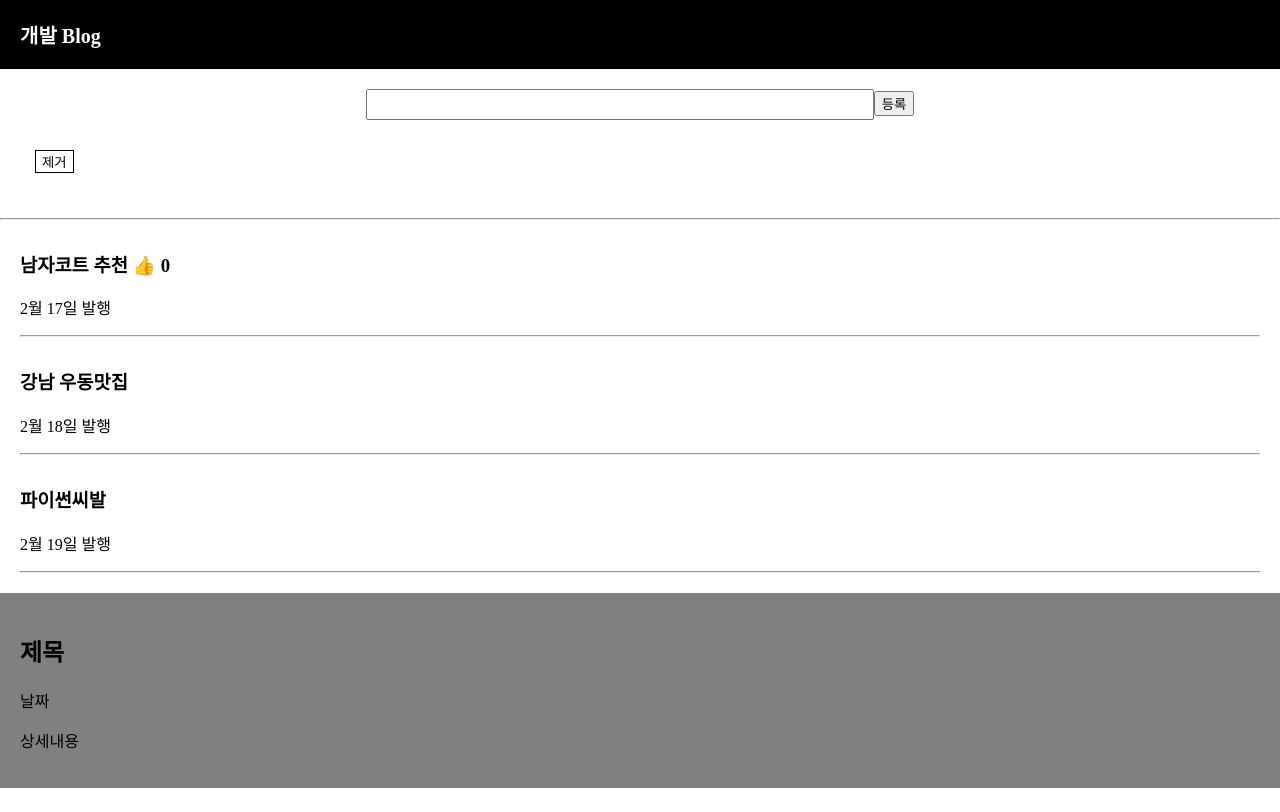
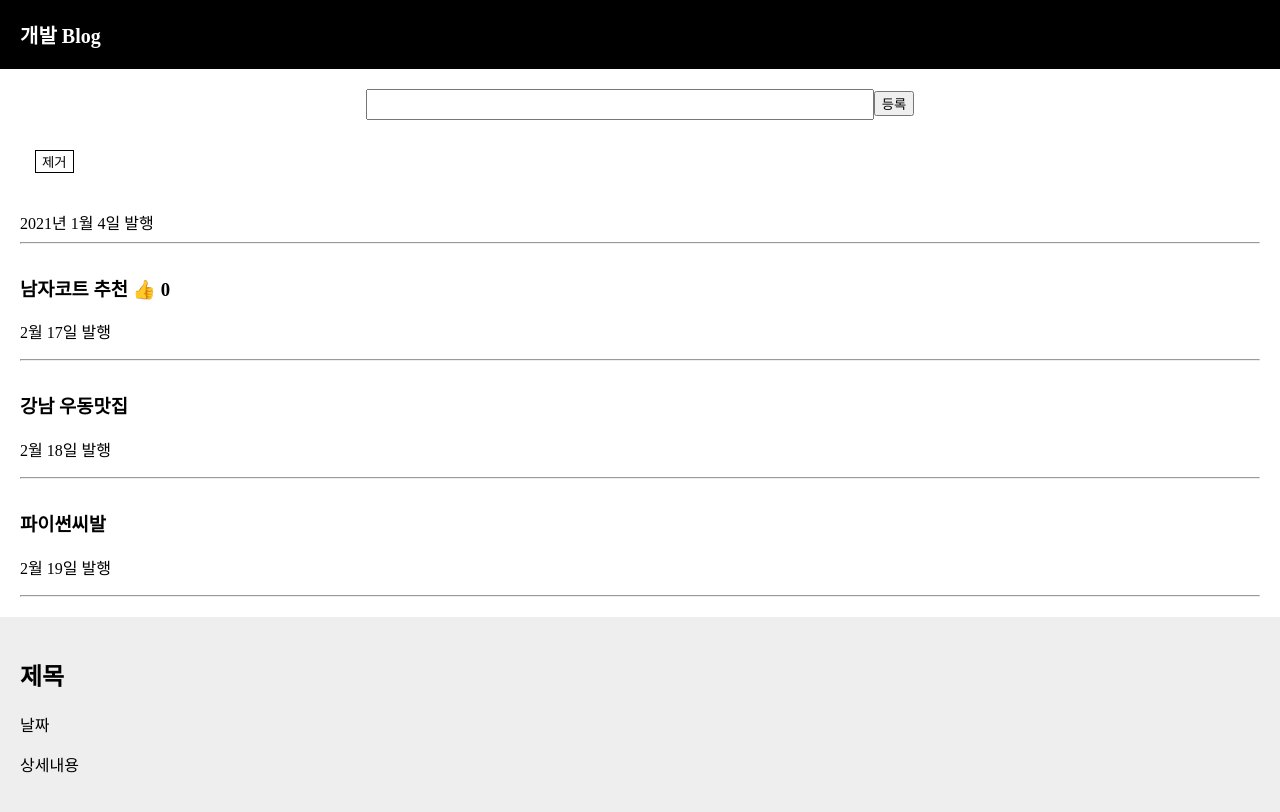
Before and after one commit to yunchan312/WEB, a React (Create React App) app in the folder movielists1/: page / in a window 1280 px wide. Both pictures are taken after a click on the button "등록". Shown: the top 812 px of the page. Built offline with nearby package versions, Linux system fonts and the light colour scheme.

Commit message:
input live date

```diff
--- a/movielists1/package.json
+++ b/movielists1/package.json
@@ -6,6 +6,7 @@
     "@testing-library/jest-dom": "^5.11.4",
     "@testing-library/react": "^11.1.0",
     "@testing-library/user-event": "^12.1.10",
+    "moment": "^2.29.1",
     "react": "^17.0.1",
     "react-dom": "^17.0.1",
     "react-scripts": "4.0.1",
--- a/movielists1/src/App.css
+++ b/movielists1/src/App.css
@@ -1,5 +1,14 @@
 .App {
   text-align: center;
+}
+.date{
+  display: flex;
+  justify-content: start;
+
+}
+.inputContent{
+  margin-left: 20px;
+  margin-right: 20px;
 }
 
 body{
@@ -15,7 +24,7 @@ body{
   text-align: left;
   margin-top:20px;
   padding: 20px;
-  background-color: gray;
+  background-color: #eee;
 }
 .remove{
   margin-left: 15px;
@@ -39,7 +48,9 @@ body{
   padding-left: 20px;
   padding-right: 20px;
 }
-
+.inputContent h3{
+  padding-left: 0;
+}
 .App-logo {
   height: 40vmin;
   pointer-events: none;
--- a/movielists1/src/App.js
+++ b/movielists1/src/App.js
@@ -1,8 +1,8 @@
 /*eslint-disable*/
 
-import logo from './logo.svg';
 import './App.css';
 import React, {useState} from 'react';
+import moment from 'moment';
 
 
 function App() {
@@ -10,6 +10,7 @@ function App() {
   let [text, changeText] = useState('');
   let [content, contentChange] = useState([]);
   let [따봉, 따봉변경] = useState(0);
+  var today = new Date();
 
   /*function 남여변환(){
     var newArray = [...글제목];
@@ -59,12 +60,13 @@ function App() {
           등록
         </button>
         {content.map((e, idx) => (
-          <div key={idx}>
-          <h3 className="list">{e}
-          <button className="remove" onClick={() => handleRemove(idx)}>제거</button></h3>
-          &nbsp;
-          <hr/>
-        </div>
+          <div key={idx} className="inputContent">
+            <h3 className="list">{e}
+            <button className="remove" onClick={() => handleRemove(idx)}>제거</button></h3>
+            &nbsp;
+            <div className="date">{today.getFullYear()}년 {today.getMonth()+1}월 {today.getDate()}일 발행</div>
+            <hr/>
+          </div>
         ))}
 
       <div className="list">
```
Also changed, not shown: 2 other files (tests, documents, lock files or other folders).
